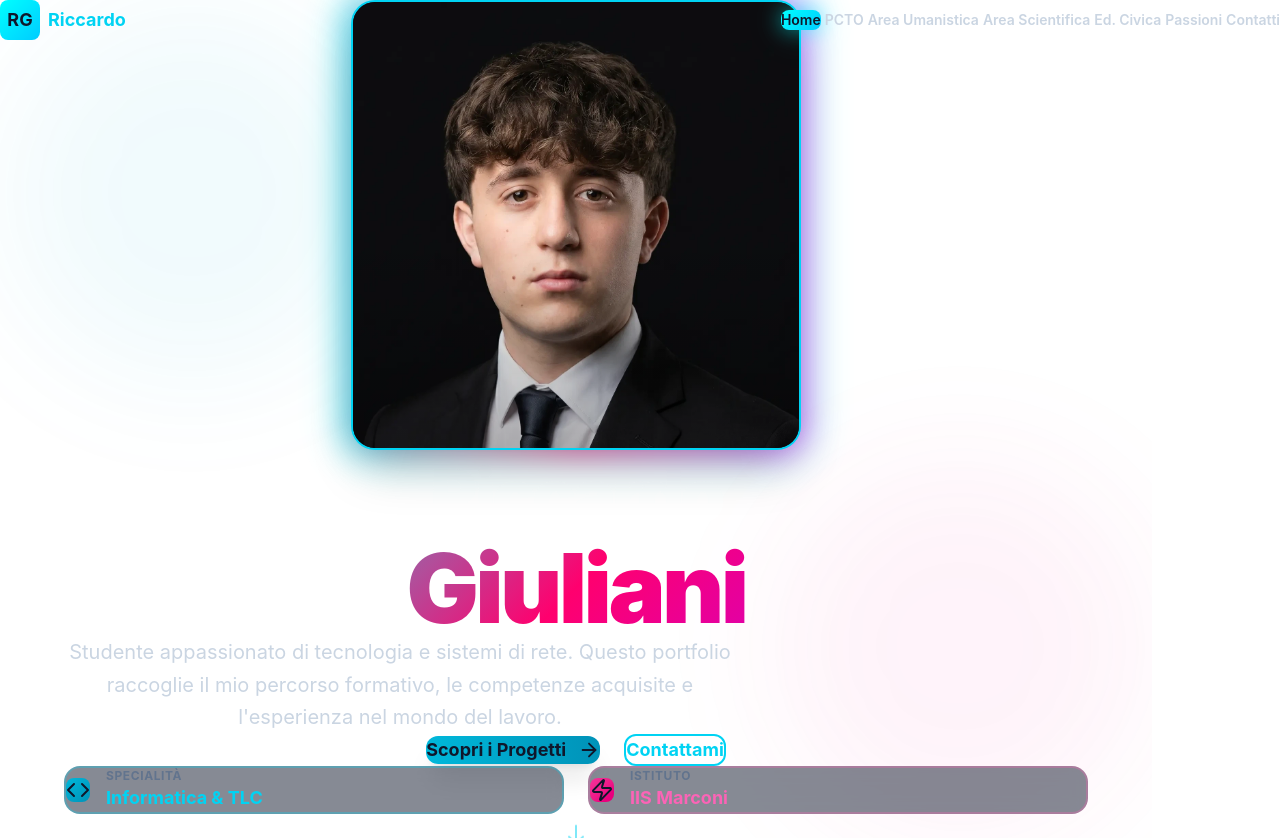
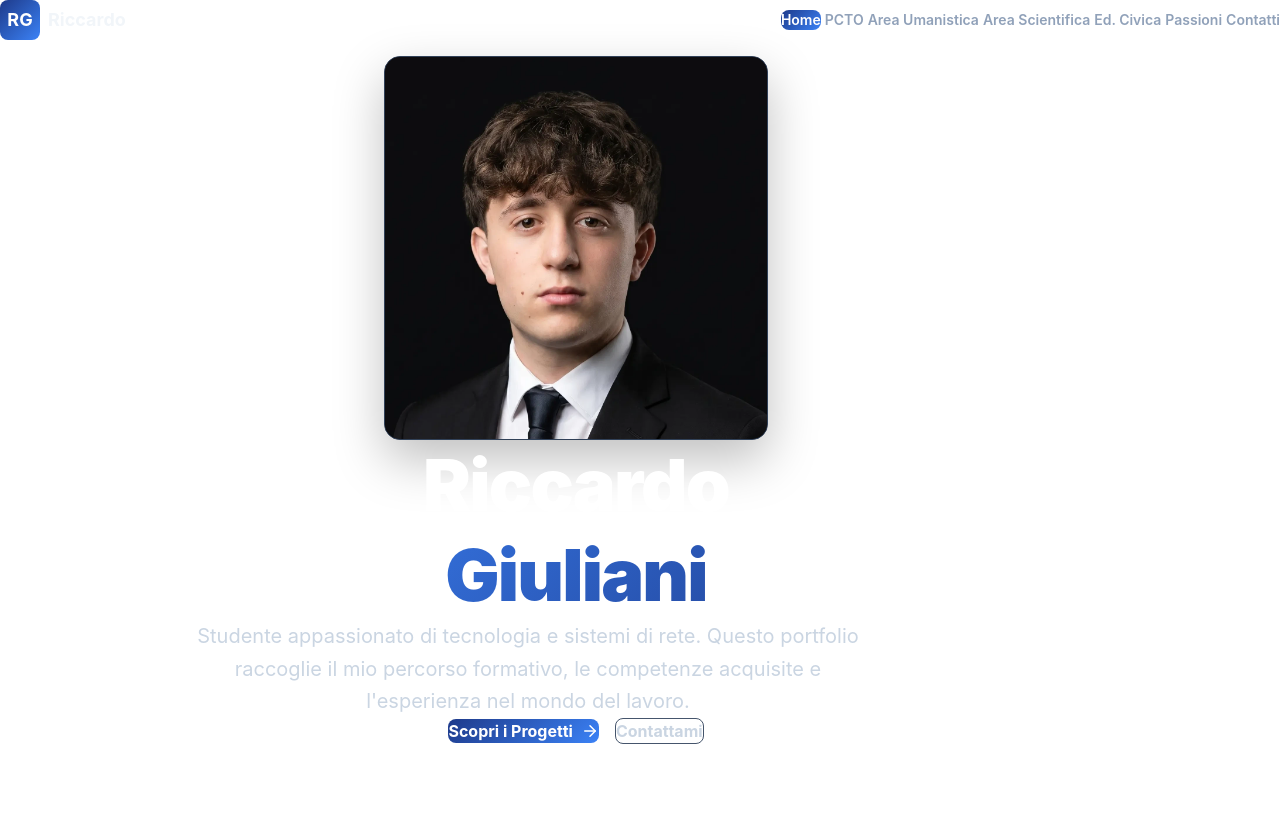
Before and after one commit to giuls-35456/portfolio-giuliani, a React (Vite) app: page /#/ in a window 1280 px wide. After the commit the page ends 800 px from the top, so only its background shows below. Built offline with nearby package versions, Linux system fonts and the light colour scheme.

Commit message:
Design Finale: Minimalist Tech Luxury, palette Blu Reale/Grafite, immagine grande ed elegante

```diff
--- a/components/Navbar.tsx
+++ b/components/Navbar.tsx
@@ -27,16 +27,16 @@ const Navbar: React.FC = () => {
     <>
       <nav
         className={`fixed top-0 left-0 right-0 z-50 transition-all duration-300 px-4 py-4 ${
-          scrolled ? 'bg-slate-900/90 backdrop-blur-md border-b border-cyan-500/20' : 'bg-transparent'
+          scrolled ? 'bg-slate-900/80 backdrop-blur-sm border-b border-slate-700' : 'bg-transparent'
         }`}
       >
         <div className="max-w-7xl mx-auto flex justify-between items-center">
           {/* Logo */}
           <Link to="/" className="flex items-center gap-2 group">
-            <div className="w-10 h-10 gradient-neon-cyan rounded-lg flex items-center justify-center text-slate-900 font-bold text-lg group-hover:neon-glow-cyan transition-all">
+            <div className="w-10 h-10 gradient-primary rounded-lg flex items-center justify-center text-white font-bold text-lg transition-all">
               RG
             </div>
-            <span className="hidden sm:inline text-cyan-400 font-bold text-lg">Riccardo</span>
+            <span className="hidden sm:inline text-slate-100 font-bold text-lg">Riccardo</span>
           </Link>
 
           {/* Desktop Menu */}
@@ -49,8 +49,8 @@ const Navbar: React.FC = () => {
                   to={route.path}
                   className={`px-4 py-2 rounded-lg font-semibold text-sm transition-all ${
                     isActive
-                      ? 'gradient-neon-cyan text-slate-900 neon-glow-cyan'
-                      : 'text-slate-300 hover:text-cyan-400'
+                      ? 'gradient-primary text-white'
+                      : 'text-slate-400 hover:text-slate-100'
                   }`}
                 >
                   {route.label}
@@ -62,7 +62,7 @@ const Navbar: React.FC = () => {
           {/* Mobile Toggle */}
           <button
             onClick={() => setIsOpen(!isOpen)}
-            className="md:hidden p-2 text-cyan-400 hover:bg-slate-800 rounded-lg transition-colors"
+            className="md:hidden p-2 text-slate-300 hover:bg-slate-800 rounded-lg transition-colors"
           >
             {isOpen ? <X size={24} /> : <Menu size={24} />}
           </button>
@@ -87,7 +87,7 @@ const Navbar: React.FC = () => {
                     to={route.path}
                   className={`px-4 py-3 rounded-lg font-bold text-lg transition-all ${
                       isActive
-                        ? 'gradient-neon-cyan text-slate-900'
+                        ? 'gradient-primary text-white'
                         : 'text-slate-300 hover:bg-slate-800'
                       }`}
                   >
--- a/index.css
+++ b/index.css
@@ -1,14 +1,13 @@
 @import "tailwindcss";
 
-/* Palette Futuristica Neon */
+/* Palette Minimalist Tech Luxury */
 :root {
-  --neon-cyan: #00ffff;
-  --neon-pink: #ff006e;
-  --neon-purple: #b300ff;
-  --neon-green: #39ff14;
-  --bg-dark: #0a0a0f;
-  --bg-secondary: #15151f;
-  --text-light: #ffffff;
+  --primary: #1e3a8a;
+  --primary-light: #3b82f6;
+  --accent: #0f172a;
+  --text-light: #f8fafc;
+  --text-secondary: #cbd5e1;
+  --border: #e2e8f0;
 }
 
 * {
@@ -19,93 +18,70 @@
 
 body {
   overflow-x: hidden;
-  background: linear-gradient(135deg, #0a0a0f 0%, #1a0033 50%, #0a0a0f 100%);
+  background: linear-gradient(135deg, #0f172a 0%, #1e293b 50%, #0f172a 100%);
   font-family: 'Inter', -apple-system, BlinkMacSystemFont, 'Segoe UI', sans-serif;
-  color: #ffffff;
+  color: #f8fafc;
 }
 
 html {
   scroll-behavior: smooth;
 }
 
-/* Scrollbar Neon */
+/* Scrollbar Elegante */
 ::-webkit-scrollbar {
-  width: 12px;
+  width: 10px;
 }
 
 ::-webkit-scrollbar-track {
-  background: #15151f;
+  background: #1e293b;
 }
 
 ::-webkit-scrollbar-thumb {
-  background: linear-gradient(180deg, #00ffff 0%, #ff006e 100%);
+  background: linear-gradient(180deg, #3b82f6 0%, #1e3a8a 100%);
   border-radius: 6px;
 }
 
 ::-webkit-scrollbar-thumb:hover {
-  background: linear-gradient(180deg, #39ff14 0%, #b300ff 100%);
+  background: linear-gradient(180deg, #60a5fa 0%, #1e40af 100%);
 }
 
-/* Transizioni */
+/* Transizioni Fluide */
 * {
-  transition: background-color 150ms, border-color 150ms, color 150ms, box-shadow 150ms, transform 150ms;
+  transition: background-color 200ms cubic-bezier(0.4, 0, 0.2, 1),
+              border-color 200ms cubic-bezier(0.4, 0, 0.2, 1),
+              color 200ms cubic-bezier(0.4, 0, 0.2, 1),
+              box-shadow 200ms cubic-bezier(0.4, 0, 0.2, 1),
+              transform 200ms cubic-bezier(0.4, 0, 0.2, 1);
 }
 
-/* Gradienti Neon */
-.gradient-neon-cyan {
-  background: linear-gradient(135deg, #00ffff 0%, #00ccff 100%);
+/* Gradienti */
+.gradient-primary {
+  background: linear-gradient(135deg, #1e3a8a 0%, #3b82f6 100%);
 }
 
-.gradient-neon-pink {
-  background: linear-gradient(135deg, #ff006e 0%, #ff4d8f 100%);
-}
-
-.gradient-neon-purple {
-  background: linear-gradient(135deg, #b300ff 0%, #d946ff 100%);
-}
-
-.gradient-neon-green {
-  background: linear-gradient(135deg, #39ff14 0%, #00ff88 100%);
-}
-
-.gradient-text-neon {
-  background: linear-gradient(135deg, #00ffff 0%, #ff006e 50%, #b300ff 100%);
+.gradient-text {
+  background: linear-gradient(135deg, #3b82f6 0%, #1e3a8a 100%);
   -webkit-background-clip: text;
   -webkit-text-fill-color: transparent;
   background-clip: text;
 }
 
-/* Ombre Neon */
-.neon-glow-cyan {
-  box-shadow: 0 0 20px rgba(0, 255, 255, 0.5), 0 0 40px rgba(0, 255, 255, 0.2);
+/* Ombre Sofisticate */
+.shadow-soft {
+  box-shadow: 0 10px 30px rgba(0, 0, 0, 0.2);
 }
 
-.neon-glow-pink {
-  box-shadow: 0 0 20px rgba(255, 0, 110, 0.5), 0 0 40px rgba(255, 0, 110, 0.2);
+.shadow-medium {
+  box-shadow: 0 20px 50px rgba(0, 0, 0, 0.25);
 }
 
-.neon-glow-purple {
-  box-shadow: 0 0 20px rgba(179, 0, 255, 0.5), 0 0 40px rgba(179, 0, 255, 0.2);
-}
-
-.neon-glow-green {
-  box-shadow: 0 0 20px rgba(57, 255, 20, 0.5), 0 0 40px rgba(57, 255, 20, 0.2);
-}
-
-/* Bordi Neon */
-.border-neon-cyan {
-  border: 2px solid #00ffff;
-  box-shadow: inset 0 0 10px rgba(0, 255, 255, 0.2);
-}
-
-.border-neon-pink {
-  border: 2px solid #ff006e;
-  box-shadow: inset 0 0 10px rgba(255, 0, 110, 0.2);
+.shadow-subtle {
+  box-shadow: 0 4px 12px rgba(0, 0, 0, 0.15);
 }
 
 /* Hover Effects */
 button:hover {
-  transform: translateY(-3px);
+  transform: translateY(-2px);
 }
 
 a {
@@ -114,40 +90,13 @@ a {
 
 button:focus,
 a:focus {
-  outline: 2px solid #00ffff;
+  outline: 2px solid #3b82f6;
   outline-offset: 2px;
 }
 
 ::selection {
-  background-color: #00ffff;
-  color: #0a0a0f;
-}
-
-/* Animazioni */
-@keyframes neon-flicker {
-  0%, 100% {
-    text-shadow: 0 0 10px rgba(0, 255, 255, 0.8), 0 0 20px rgba(0, 255, 255, 0.4);
-  }
-  50% {
-    text-shadow: 0 0 5px rgba(0, 255, 255, 0.4), 0 0 10px rgba(0, 255, 255, 0.2);
-  }
-}
-
-@keyframes pulse-neon {
-  0%, 100% {
-    box-shadow: 0 0 20px rgba(0, 255, 255, 0.5);
-  }
-  50% {
-    box-shadow: 0 0 40px rgba(0, 255, 255, 0.8);
-  }
-}
-
-.animate-neon-flicker {
-  animation: neon-flicker 3s infinite;
-}
-
-.animate-pulse-neon {
-  animation: pulse-neon 2s infinite;
+  background-color: #3b82f6;
+  color: #0f172a;
 }
 
 /* Responsive */
--- a/pages/Home.tsx
+++ b/pages/Home.tsx
@@ -1,12 +1,12 @@
 import React from 'react';
 import { motion } from 'framer-motion';
 import { INFO } from '../constants';
-import { ArrowRight, Code, Zap } from 'lucide-react';
+import { ArrowRight } from 'lucide-react';
 import { Link } from 'react-router-dom';
 
 /**
- * Home Page - Design Futuristico Neon
- * Immagine profilo gigante, palette Cyan/Pink/Purple
+ * Home Page - Minimalist Tech Luxury
+ * Design elegante e professionale con palette Blu Reale/Grafite
  */
 const Home: React.FC = () => {
   return (
@@ -14,51 +14,37 @@ const Home: React.FC = () => {
       initial={{ opacity: 0 }}
       animate={{ opacity: 1 }}
       transition={{ duration: 0.5 }}
-      className="min-h-screen flex flex-col items-center justify-center py-20 px-4 relative overflow-hidden"
+      className="min-h-screen flex flex-col items-center justify-center py-20 px-4"
     >
-      {/* Effetti di sfondo animati */}
-      <div className="absolute top-0 left-0 w-96 h-96 bg-cyan-500/10 rounded-full blur-3xl -z-10 animate-pulse"></div>
-      <div className="absolute bottom-0 right-0 w-96 h-96 bg-pink-500/10 rounded-full blur-3xl -z-10 animate-pulse"></div>
-
-      <div className="max-w-5xl w-full space-y-12">
-        {/* Foto Profilo - GIGANTE */}
+      <div className="max-w-3xl w-full space-y-12">
+        {/* Foto Profilo - Grande e Elegante */}
         <motion.div
-          initial={{ opacity: 0, scale: 0.8 }}
+          initial={{ opacity: 0, scale: 0.95 }}
           animate={{ opacity: 1, scale: 1 }}
-          transition={{ delay: 0.1, duration: 0.8, type: "spring" }}
+          transition={{ delay: 0.1, duration: 0.6 }}
           className="flex justify-center"
         >
-          <div className="relative group">
-            {/* Bordo Neon Animato */}
-            <div className="absolute -inset-1 bg-gradient-to-r from-cyan-500 via-pink-500 to-purple-500 rounded-3xl blur-lg opacity-75 group-hover:opacity-100 transition-opacity duration-300 animate-pulse-neon"></div>
-
-            {/* Contenitore Foto */}
-            <div className="relative w-80 h-80 sm:w-96 sm:h-96 md:w-[450px] md:h-[450px] rounded-3xl overflow-hidden border-2 border-cyan-400 bg-slate-900 shadow-2xl">
+          <div className="w-72 h-72 sm:w-80 sm:h-80 md:w-96 md:h-96 rounded-2xl overflow-hidden border border-slate-700 shadow-medium bg-slate-900">
             <img
               src="/foto-progetti/home/profilo-home.webp"
               alt={`${INFO.nome} ${INFO.cognome}`}
               loading="eager"
               fetchPriority="high"
-                className="w-full h-full object-cover group-hover:scale-110 transition-transform duration-500"
+              className="w-full h-full object-cover hover:scale-105 transition-transform duration-500"
             />
-              {/* Overlay Neon */}
-              <div className="absolute inset-0 bg-gradient-to-t from-black/30 via-transparent to-transparent"></div>
-            </div>
           </div>
         </motion.div>
 
-        {/* Titolo Futuristico */}
+        {/* Titolo e Sottotitolo */}
         <motion.div
           initial={{ opacity: 0, y: 20 }}
           animate={{ opacity: 1, y: 0 }}
           transition={{ delay: 0.2, duration: 0.6 }}
           className="text-center space-y-6"
         >
-          <h1 className="text-5xl sm:text-6xl md:text-7xl font-black tracking-tighter leading-tight">
+          <h1 className="text-5xl sm:text-6xl md:text-7xl font-black tracking-tight leading-tight">
             <span className="block text-white">{INFO.nome}</span>
-            <span className="gradient-text-neon block text-6xl sm:text-7xl md:text-8xl">
-              {INFO.cognome}
-            </span>
+            <span className="gradient-text block">{INFO.cognome}</span>
           </h1>
 
           <p className="text-lg sm:text-xl text-slate-300 max-w-2xl mx-auto leading-relaxed">
@@ -71,67 +57,22 @@ const Home: React.FC = () => {
           initial={{ opacity: 0, y: 20 }}
           animate={{ opacity: 1, y: 0 }}
           transition={{ delay: 0.3, duration: 0.6 }}
-          className="flex flex-col sm:flex-row gap-6 justify-center items-center"
+          className="flex flex-col sm:flex-row gap-4 justify-center items-center"
         >
           <Link
             to="/pcto"
-            className="group relative px-10 py-5 bg-gradient-to-r from-cyan-500 to-cyan-600 text-slate-900 rounded-xl font-bold text-lg hover:neon-glow-cyan transition-all duration-300 active:scale-95 overflow-hidden flex items-center gap-3 shadow-xl"
+            className="group px-8 py-4 gradient-primary text-white rounded-lg font-bold text-base hover:shadow-medium transition-all duration-300 active:scale-95 flex items-center gap-2"
           >
-            <span className="relative z-10">Scopri i Progetti</span>
-            <ArrowRight size={22} className="group-hover:translate-x-2 transition-transform" />
+            Scopri i Progetti
+            <ArrowRight size={18} className="group-hover:translate-x-1 transition-transform" />
           </Link>
 
           <Link
             to="/contatti"
-            className="px-10 py-5 border-2 border-cyan-400 text-cyan-400 rounded-xl font-bold text-lg hover:bg-cyan-400/10 hover:neon-glow-cyan transition-all duration-300 active:scale-95"
+            className="px-8 py-4 border border-slate-600 text-slate-300 rounded-lg font-bold text-base hover:border-slate-400 hover:text-slate-100 transition-all duration-300 active:scale-95"
           >
             Contattami
           </Link>
-        </motion.div>
-
-        {/* Info Cards */}
-        <motion.div
-          initial={{ opacity: 0, y: 20 }}
-          animate={{ opacity: 1, y: 0 }}
-          transition={{ delay: 0.4, duration: 0.6 }}
-          className="grid grid-cols-1 sm:grid-cols-2 gap-6 mt-16"
-        >
-          {/* Card 1 */}
-          <div className="p-6 border-2 border-cyan-400/30 rounded-2xl bg-slate-900/50 backdrop-blur-sm hover:border-cyan-400 hover:bg-slate-900/80 transition-all duration-300 group cursor-pointer">
-            <div className="flex items-center gap-4">
-              <div className="p-3 bg-gradient-to-br from-cyan-500 to-cyan-600 rounded-lg group-hover:neon-glow-cyan transition-all">
-                <Code size={24} className="text-slate-900" />
-              </div>
-              <div>
-                <p className="text-xs text-slate-500 uppercase font-bold tracking-wider">Specialità</p>
-                <p className="text-lg font-bold text-cyan-400">Informatica & TLC</p>
-              </div>
-            </div>
-          </div>
-
-          {/* Card 2 */}
-          <div className="p-6 border-2 border-pink-400/30 rounded-2xl bg-slate-900/50 backdrop-blur-sm hover:border-pink-400 hover:bg-slate-900/80 transition-all duration-300 group cursor-pointer">
-            <div className="flex items-center gap-4">
-              <div className="p-3 bg-gradient-to-br from-pink-500 to-pink-600 rounded-lg group-hover:neon-glow-pink transition-all">
-                <Zap size={24} className="text-slate-900" />
-              </div>
-              <div>
-                <p className="text-xs text-slate-500 uppercase font-bold tracking-wider">Istituto</p>
-                <p className="text-lg font-bold text-pink-400">IIS Marconi</p>
-              </div>
-            </div>
-          </div>
-        </motion.div>
-
-        {/* Scroll Indicator */}
-        <motion.div
-          animate={{ y: [0, 10, 0] }}
-          transition={{ duration: 2, repeat: Infinity }}
-          className="flex justify-center mt-12 text-cyan-400/50"
-        >
-          <svg className="w-6 h-6" fill="none" stroke="currentColor" viewBox="0 0 24 24">
-            <path strokeLinecap="round" strokeLinejoin="round" strokeWidth={2} d="M19 14l-7 7m0 0l-7-7m7 7V3" />
-          </svg>
         </motion.div>
       </div>
     </motion.div>
```
Lines whose indentation alone changed are shown as unchanged.
